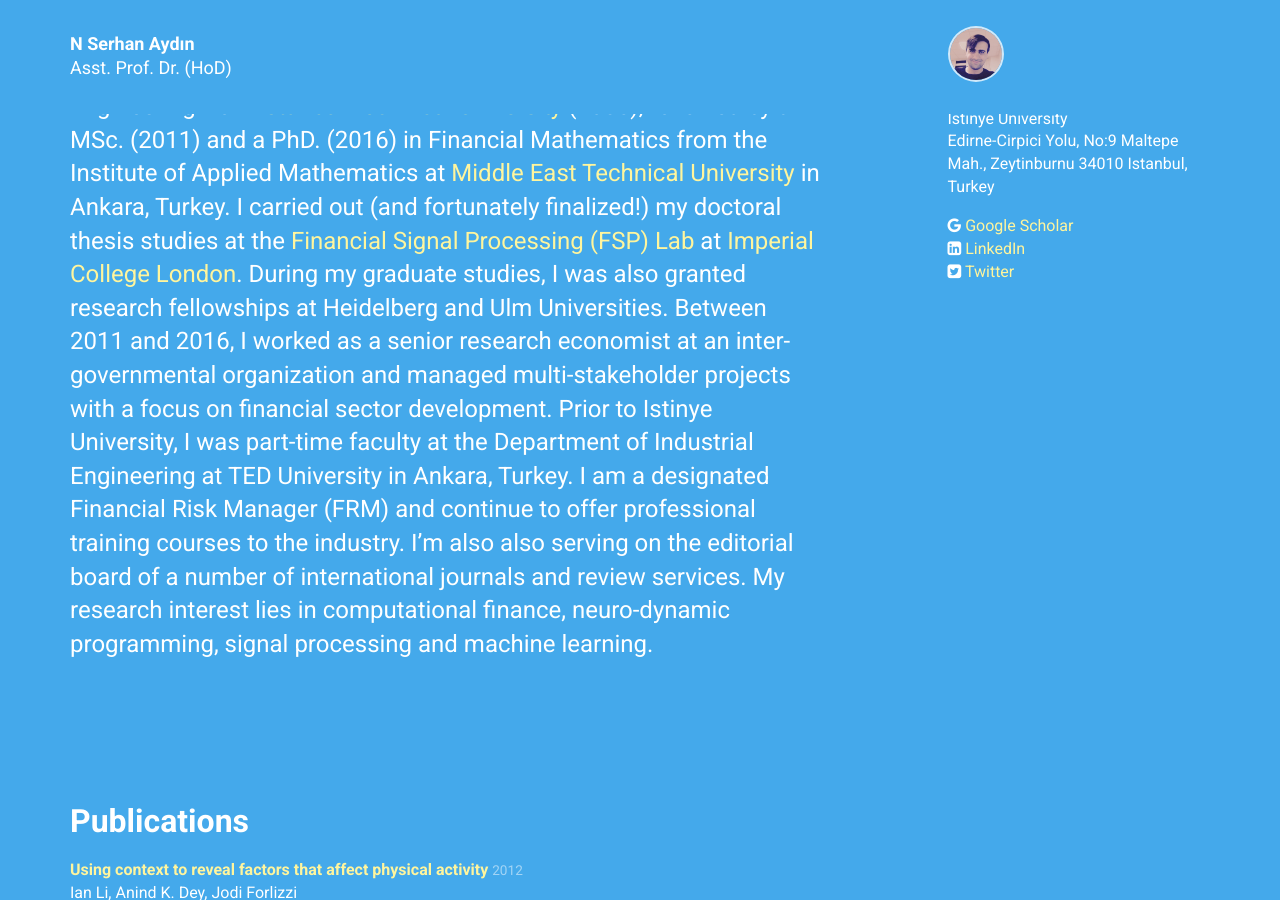
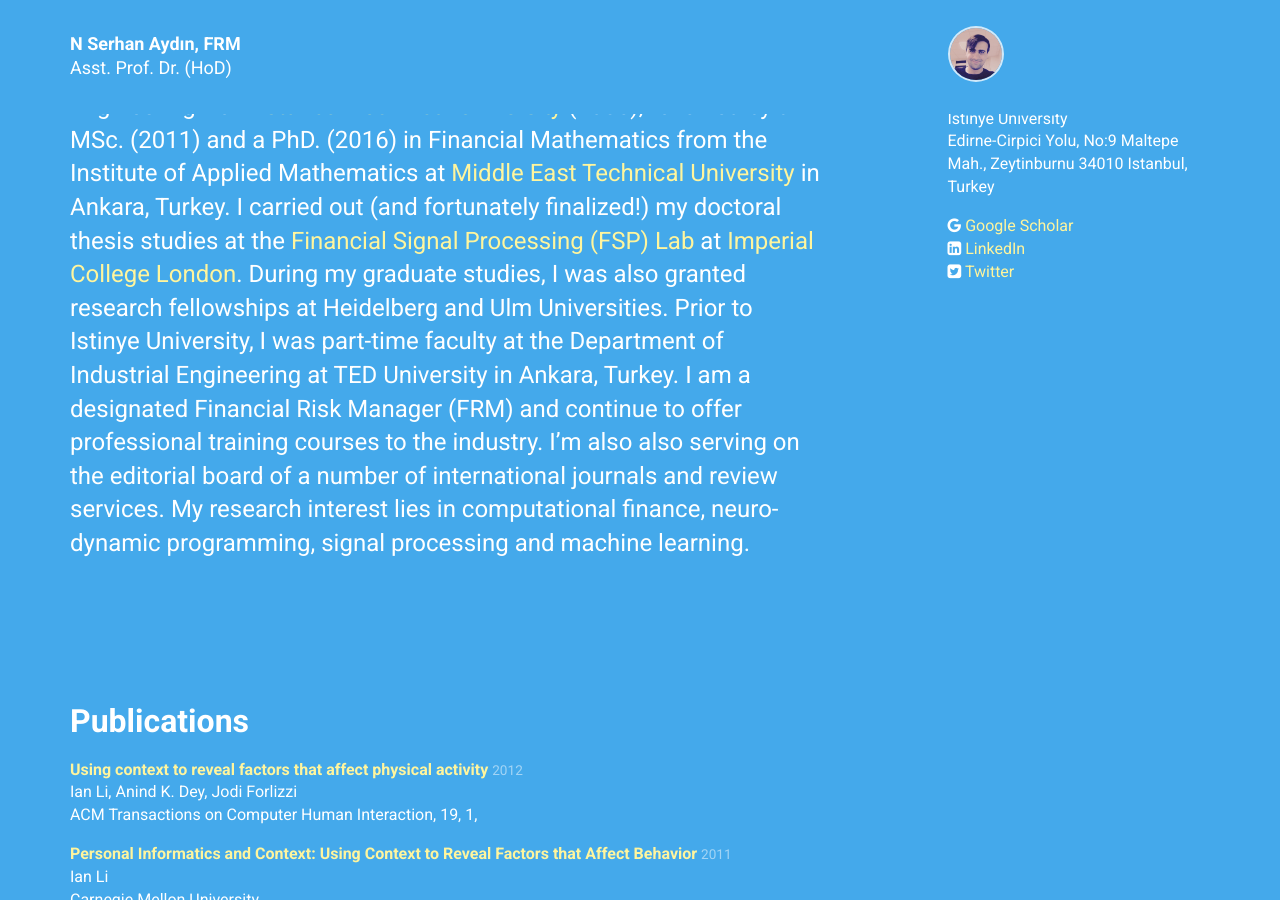
Before and after one commit to nsydn/nsydn.github.io, a Jekyll site: the page built from index.html, in a window 1280 px wide and 900 px high, scrolled down 279 px. Built offline with Jekyll 4.4.1, drawn with Linux system fonts in a browser that asks for light colours; nearby versions of some CDN libraries.

Commit message:
Update personal.yml

```diff
--- a/_data/personal.yml
+++ b/_data/personal.yml
@@ -1,4 +1,4 @@
-name: N Serhan Aydın
+name: N Serhan Aydın, FRM
 
 label: Asst. Prof. Dr. (HoD)
 
@@ -39,9 +39,7 @@
     PhD. (2016) in Financial Mathematics from the Institute of Applied Mathematics at [Middle East Technical University](https://www.metu.edu.tr/) in Ankara, Turkey.
     I carried out (and fortunately finalized!) my doctoral thesis studies at the [Financial Signal Processing (FSP) Lab](http://www.fsplab.com/)
     at [Imperial College London](https://www.imperial.ac.uk/). During my graduate studies, I was also granted research fellowships at Heidelberg and Ulm Universities.
-    Between 2011 and 2016, I worked as a senior research economist at an inter-governmental organization and managed multi-stakeholder projects
-    with a focus on financial sector development. Prior to Istinye University, I was part-time faculty at the Department of Industrial Engineering
-    at TED University in Ankara, Turkey. I am a designated Financial Risk Manager (FRM) and continue to offer professional training
+    Prior to Istinye University, I was part-time faculty at the Department of Industrial Engineering at TED University in Ankara, Turkey. I am a designated Financial Risk Manager (FRM) and continue to offer professional training
     courses to the industry. I'm also also serving on the editorial board of a number of international journals and review services.
     My research interest lies in computational finance, neuro-dynamic programming, signal processing and machine learning.
 # My research interest lies in computational finance, stochastic risk modelling, financial optimization, predictive data analytics, pattern
```
